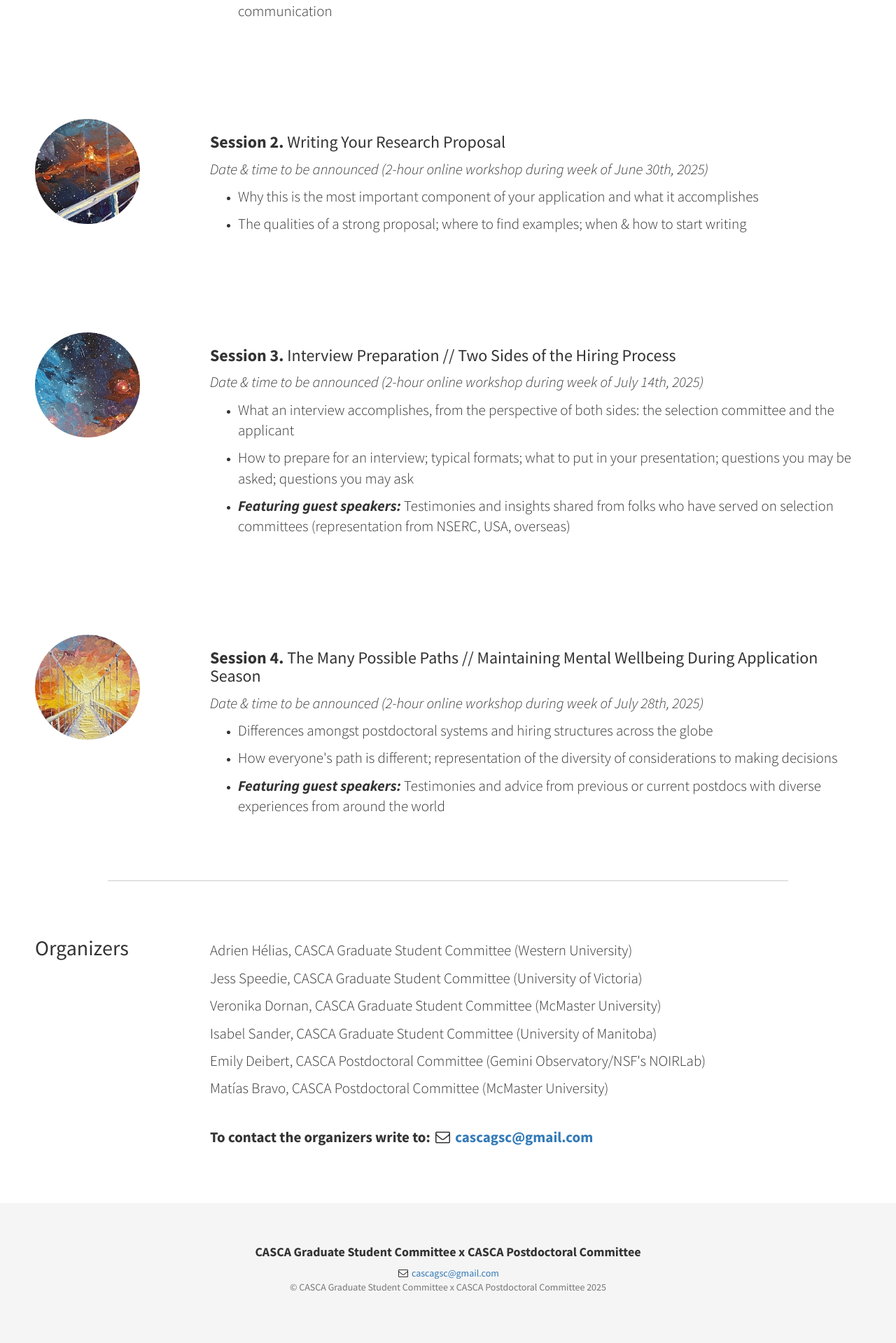
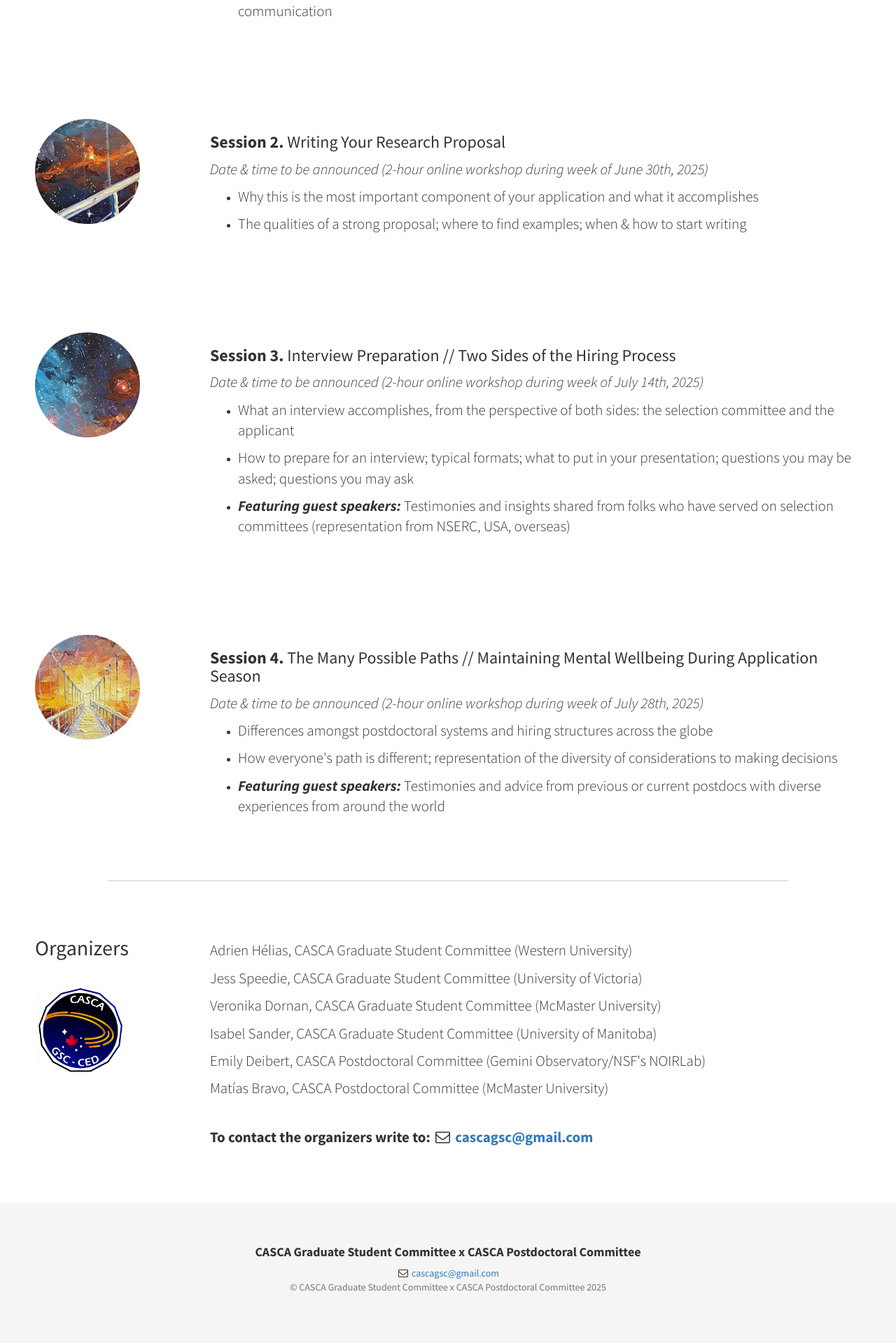
Before and after one commit to cascagsc/gaap2025, a Jekyll site: the page built from index.html, in a window 1280 px wide. Shown: the part 2047-3966 px from the top of the page at 70% size. Built offline with Jekyll 4.4.1, drawn with Linux system fonts in a browser that asks for light colours.

Commit message:
Add GSC logo

```diff
--- a/_includes/loc.html
+++ b/_includes/loc.html
@@ -7,6 +7,9 @@
       <div class="row">
         <div class="title">
           <h2>Organizers</h2>
+          <div class="organizers-image">
+            <img src="./img/gsc_logo_final_small.png" alt="Organizers Logo" class="small-image">
+          </div>
         </div>
         <div class="content">
           <ul class="list-unstyled">
--- a/css/stylish-portfolio.css
+++ b/css/stylish-portfolio.css
@@ -308,6 +308,20 @@ hr.small {
     pointer-events: none;
 }
 
+
+/* Organizer Logo */
+
+.organizers-image {
+    text-align: left; /* Center align the image */
+    margin-top: 40px; /* Adjust spacing */
+    margin-left: 5px; /* Adjust spacing */
+  }
+
+  .small-image {
+    max-width: 120px; /* Adjust the image width */
+    height: auto;
+  }
+
 /* Footer */
 
 footer {
```
Also changed, not shown: img/gsc_logo_final_small.png (added), 4 other files.
